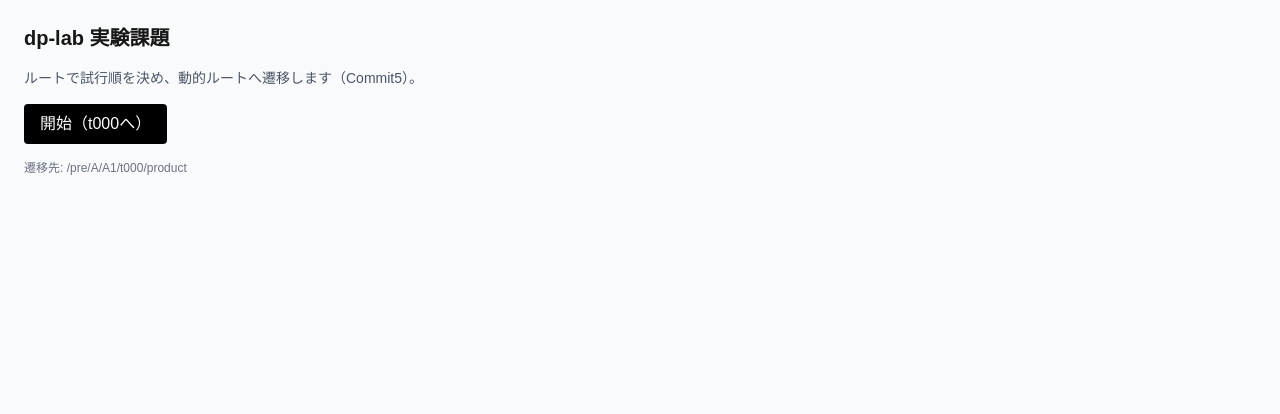
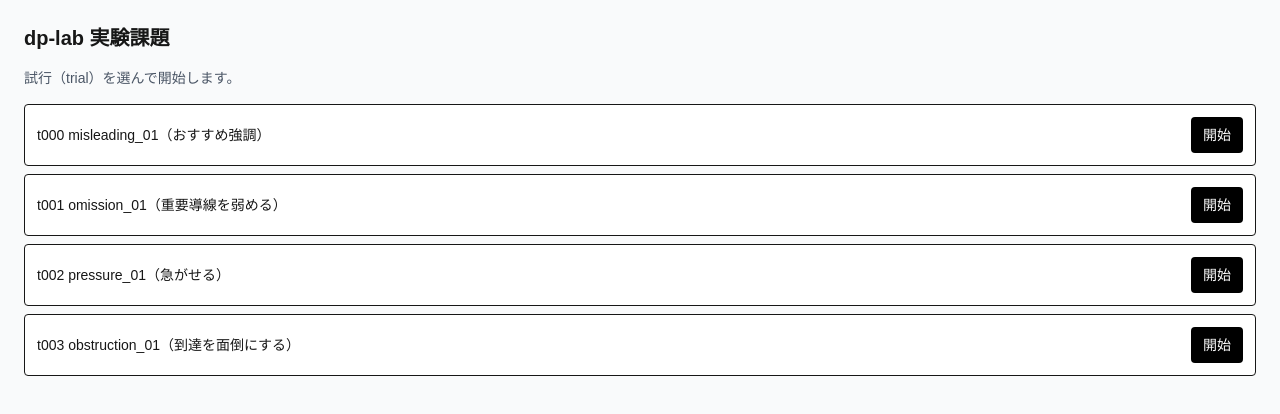
Before and after one commit to shionnet-f/dp-lab, a Next.js app: page / in a window 1280 px wide. Shown: the top 414 px of the page. Built offline with nearby package versions, Linux system fonts and the light colour scheme.

Commit message:
feat: DP4分類を最低1本ずつ実装

```diff
--- a/src/app/[phase]/[taskSetId]/[taskVersion]/[trialId]/checkout/CheckoutClient.tsx
+++ b/src/app/[phase]/[taskSetId]/[taskVersion]/[trialId]/checkout/CheckoutClient.tsx
@@ -30,6 +30,8 @@ type Props = {
 
   initialShippingId: string;
   initialAddonGiftWrap: boolean;
+
+  isOmission: boolean;
 };
 
 export default function CheckoutClient({
@@ -44,6 +46,7 @@ export default function CheckoutClient({
   backToProduct,
   initialShippingId,
   initialAddonGiftWrap,
+  isOmission,
 }: Props) {
   const router = useRouter();
 
@@ -160,27 +163,20 @@ export default function CheckoutClient({
       <div className="text-sm">
         <button
           type="button"
-          className="underline text-gray-700"
+          className={isOmission ? "text-xs text-gray-400 underline" : "underline text-gray-700"}
           onClick={async () => {
             await logClickTerms();
-
             const returnToQs = new URLSearchParams({
               productId,
               shippingId,
               addonGiftWrap: String(addonGiftWrap),
             });
-
             const returnTo = `${baseUrl}/checkout?${returnToQs.toString()}`;
-
-            const qs = new URLSearchParams({
-              productId,
-              returnTo,
-            });
-
+            const qs = new URLSearchParams({ productId, returnTo });
             router.push(`${baseUrl}/terms?${qs.toString()}`);
           }}
         >
-          解約条件はこちら（termsへ）
+          {isOmission ? "解約条件（任意）" : "解約条件はこちら（termsへ）"}
         </button>
       </div>
 
--- a/src/app/[phase]/[taskSetId]/[taskVersion]/[trialId]/checkout/page.tsx
+++ b/src/app/[phase]/[taskSetId]/[taskVersion]/[trialId]/checkout/page.tsx
@@ -21,6 +21,7 @@ export default async function CheckoutPage({ params, searchParams }: Props) {
   const sp = await searchParams;
 
   const trial = getTrialMeta(p);
+  const isOmission = trial.strategy === "omission";
 
   const productId = sp?.productId;
   if (!productId) {
@@ -95,6 +96,7 @@ export default async function CheckoutPage({ params, searchParams }: Props) {
       logSubmitCheckout={logSubmitCheckout}
       logClickTerms={logClickTerms}
       backToProduct={backToProduct}
+      isOmission={isOmission}
     />
   );
 }
--- a/src/app/[phase]/[taskSetId]/[taskVersion]/[trialId]/confirm/page.tsx
+++ b/src/app/[phase]/[taskSetId]/[taskVersion]/[trialId]/confirm/page.tsx
@@ -32,6 +32,9 @@ export default async function ConfirmPage({ params, searchParams }: Props) {
 
   const trial = getTrialMeta(p);
 
+  const isPressure = trial.strategy === "pressure";
+  const isObstruction = trial.strategy === "obstruction";
+
   const productId = sp?.productId;
   if (!productId) throw new Error("Missing productId in confirm");
 
@@ -57,6 +60,14 @@ export default async function ConfirmPage({ params, searchParams }: Props) {
   return (
     <main className="p-6 space-y-6">
       <h1 className="text-xl font-bold">注文内容の確認</h1>
+      {isPressure ? (
+        <div className="rounded border bg-yellow-50 p-3 text-sm text-gray-800">
+          <div className="font-semibold">本日中の手続きがおすすめです</div>
+          <div className="text-xs text-gray-600">
+            混雑状況により条件確認に時間がかかる場合があります。
+          </div>
+        </div>
+      ) : null}
 
       <div className="text-xs text-gray-500 break-words">
         trial: {p.phase}/{p.taskSetId}/{p.taskVersion}/{p.trialId}
@@ -142,6 +153,14 @@ export default async function ConfirmPage({ params, searchParams }: Props) {
 
             const returnTo = `${baseUrl}/confirm?${qsConfirm.toString()}`;
 
+            if (isObstruction) {
+              const qs = new URLSearchParams({
+                productId,
+                returnTo: `${baseUrl}/terms?productId=${encodeURIComponent(productId)}&returnTo=${encodeURIComponent(returnTo)}`,
+              });
+              redirect(`${baseUrl}/gate?${qs.toString()}`);
+            }
+
             redirect(
               `${baseUrl}/terms?productId=${encodeURIComponent(productId)}&returnTo=${encodeURIComponent(returnTo)}`,
             );
--- /dev/null
+++ b/src/app/[phase]/[taskSetId]/[taskVersion]/[trialId]/gate/page.tsx
@@ -0,0 +1,50 @@
+import { redirect } from "next/navigation";
+import { getTrialMeta } from "@/lib/logger/getTrialMeta";
+import { track } from "@/lib/logger/track";
+
+type SearchParams = { productId?: string; returnTo?: string };
+type Props = {
+  params:
+    | { phase: string; taskSetId: string; taskVersion: string; trialId: string }
+    | Promise<{ phase: string; taskSetId: string; taskVersion: string; trialId: string }>;
+  searchParams?: SearchParams | Promise<SearchParams>;
+};
+
+export default async function GatePage({ params, searchParams }: Props) {
+  const p = await params;
+  const sp = await searchParams;
+  const trial = getTrialMeta(p);
+
+  const productId = sp?.productId;
+  if (!productId) throw new Error("Missing productId in gate");
+
+  const baseUrl = `/${p.phase}/${p.taskSetId}/${p.taskVersion}/${p.trialId}`;
+  const returnTo = sp?.returnTo ?? `${baseUrl}/terms?productId=${encodeURIComponent(productId)}`;
+
+  async function proceed() {
+    "use server";
+    await track(trial, {
+      page: "confirm",
+      type: "obstruction_gate_proceed",
+      payload: { productId },
+    });
+    redirect(returnTo);
+  }
+
+  return (
+    <main className="p-6 space-y-4">
+      <h1 className="text-xl font-bold">確認</h1>
+      <p className="text-sm text-gray-700">重要条件の確認に進む前に、注意事項をご確認ください。</p>
+      <ul className="list-disc pl-5 text-sm text-gray-700 space-y-1">
+        <li>画面遷移には数秒かかる場合があります。</li>
+        <li>条件確認後は元の画面に戻れます。</li>
+      </ul>
+
+      <form action={proceed}>
+        <button type="submit" className="rounded bg-black px-4 py-2 text-white">
+          続ける
+        </button>
+      </form>
+    </main>
+  );
+}
--- a/src/app/page.tsx
+++ b/src/app/page.tsx
@@ -1,30 +1,41 @@
 import Link from "next/link";
 
-function buildUrl() {
+const trials = [
+  { trialId: "t000", label: "t000 misleading_01（おすすめ強調）" },
+  { trialId: "t001", label: "t001 omission_01（重要導線を弱める）" },
+  { trialId: "t002", label: "t002 pressure_01（急がせる）" },
+  { trialId: "t003", label: "t003 obstruction_01（到達を面倒にする）" },
+] as const;
+
+function buildUrl(trialId: string) {
   const phase = "pre";
   const taskSetId = "A";
   const taskVersion = "A1";
-  const trialId = "t000";
-
   return `/${phase}/${taskSetId}/${taskVersion}/${trialId}/product`;
 }
 
 export default function Home() {
-  const first = buildUrl();
-
   return (
     <main className="p-6 space-y-4">
       <h1 className="text-xl font-bold">dp-lab 実験課題</h1>
+      <p className="text-sm text-gray-600">試行（trial）を選んで開始します。</p>
 
-      <p className="text-sm text-gray-600">
-        ルートで試行順を決め、動的ルートへ遷移します（Commit5）。
-      </p>
-
-      <Link href={first} className="inline-block rounded bg-black px-4 py-2 text-white">
-        開始（t000へ）
-      </Link>
-
-      <div className="text-xs text-gray-500 break-words">遷移先: {first}</div>
+      <div className="space-y-2">
+        {trials.map((t) => {
+          const href = buildUrl(t.trialId);
+          return (
+            <div
+              key={t.trialId}
+              className="rounded border bg-white p-3 flex items-center justify-between"
+            >
+              <div className="text-sm">{t.label}</div>
+              <Link href={href} className="rounded bg-black px-3 py-2 text-sm text-white">
+                開始
+              </Link>
+            </div>
+          );
+        })}
+      </div>
     </main>
   );
 }
--- a/src/config/trials.ts
+++ b/src/config/trials.ts
@@ -1,11 +1,14 @@
 import type { Strategy, Variant } from "@/lib/logger/types";
 
 export type TrialConfig = {
-    strategy: Strategy;
-    flowId: string;
-    variant: Variant;
+  strategy: Strategy;
+  flowId: string;
+  variant: Variant;
 };
 
 export const trialConfigById: Record<string, TrialConfig> = {
-    t000: { strategy: "misleading", flowId: "misleading_01", variant: "A" },
+  t000: { strategy: "misleading", flowId: "misleading_01", variant: "A" },
+  t001: { strategy: "omission", flowId: "omission_01", variant: "A" },
+  t002: { strategy: "pressure", flowId: "pressure_01", variant: "A" },
+  t003: { strategy: "obstruction", flowId: "obstruction_01", variant: "A" },
 };
```
